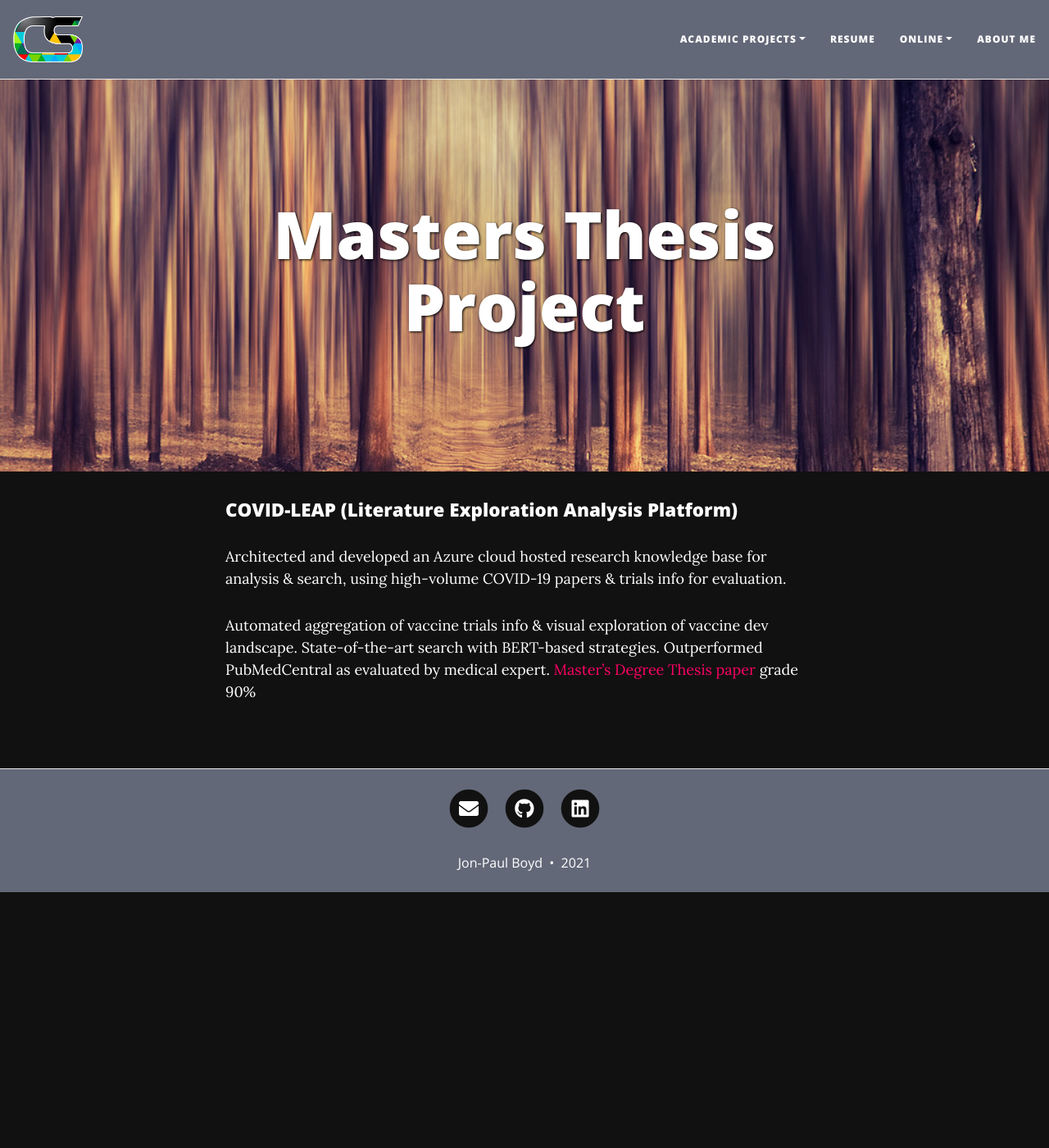
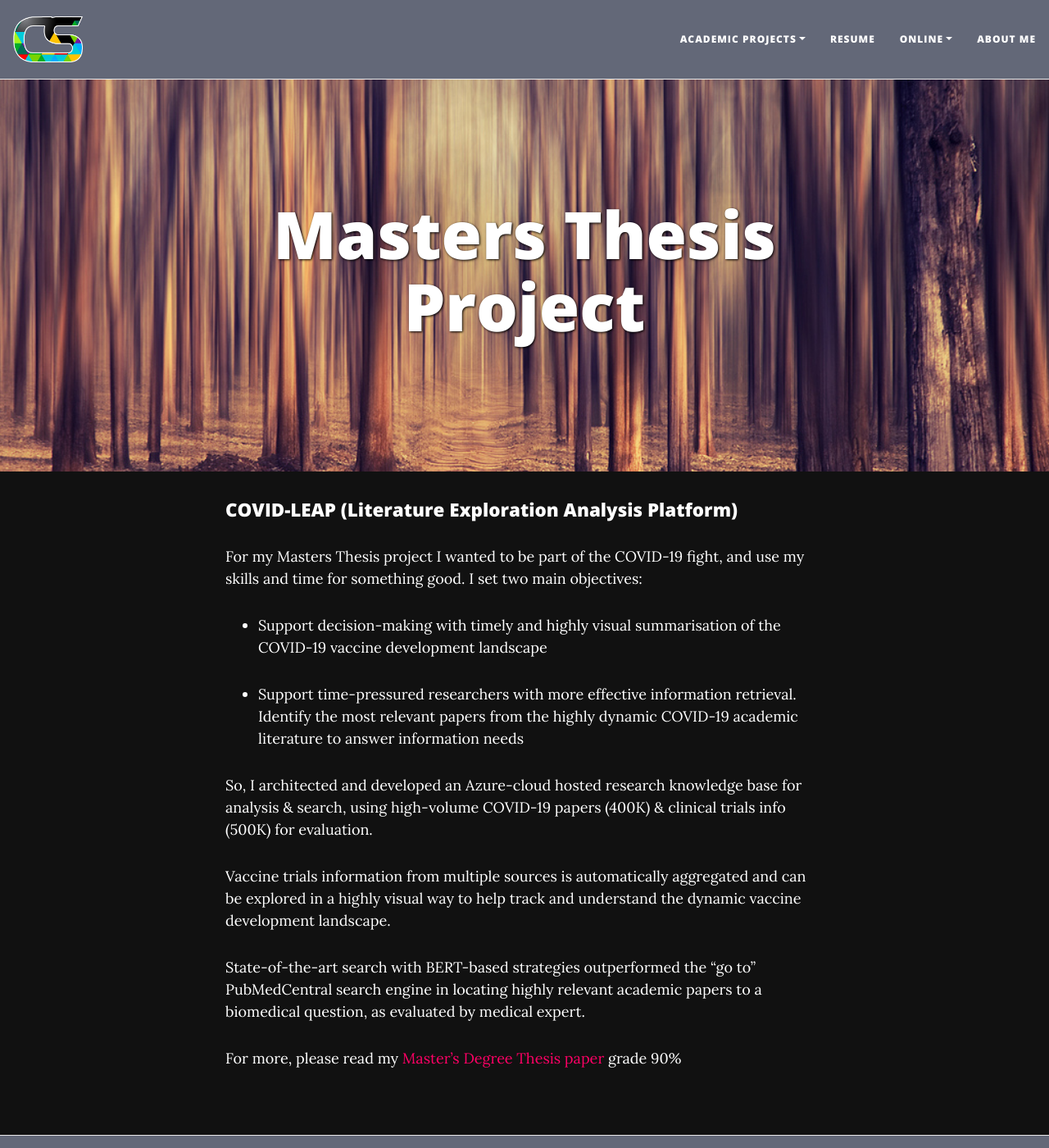
Before and after one commit to corticalstack/corticalstack.github.io, a Jekyll site: the page built from mt.md, in a window 1280 px wide and 1400 px high. Shown: the whole window at 82% size. Built offline with Jekyll 4.4.1, drawn with Linux system fonts in a browser that asks for light colours; nearby versions of some CDN libraries.

Commit message:
Adding thesis

```diff
--- a/mt.md
+++ b/mt.md
@@ -5,7 +5,17 @@ cover-img: /assets/img/mt.jpg
 tags: [learning, Covid-19, natural language processing, information retreival, machine learning, BERT, transformers, neural networks, data engineering]
 ---
 ### COVID-LEAP (Literature Exploration Analysis Platform)
-Architected and developed an Azure cloud hosted research knowledge base for analysis & search, using high-volume COVID-19 papers & trials info for evaluation.
+For my Masters Thesis project I wanted to be part of the COVID-19 fight, and use my skills and time for something good. I set two main objectives:
 
-Automated aggregation of vaccine trials info & visual exploration of vaccine dev landscape. State-of-the-art search with BERT-based strategies. Outperformed PubMedCentral as evaluated by medical expert.
-[Master's Degree Thesis paper](https://docs.google.com/viewer?url=https://github.com/corticalstack/corticalstack.github.io/raw/master/docs/project/Jon-Paul Boyd Masters Thesis Report COVID-LEAP state-of-the-art information retrieval.pdf) grade 90%
+* Support decision-making with timely and highly visual summarisation of the COVID-19 vaccine development landscape
+
+* Support time-pressured researchers with more effective information retrieval. Identify the most relevant papers from the highly dynamic COVID-19 academic literature to answer information needs
+
+
+So, I architected and developed an Azure-cloud hosted research knowledge base for analysis & search, using high-volume COVID-19 papers (400K) & clinical trials info (500K) for evaluation.
+
+Vaccine trials information from multiple sources is automatically aggregated and can be explored in a highly visual way to help track and understand the dynamic vaccine development landscape.
+
+State-of-the-art search with BERT-based strategies outperformed the "go to" PubMedCentral search engine in locating highly relevant academic papers to a biomedical question, as evaluated by medical expert.
+
+For more, please read my [Master's Degree Thesis paper](https://docs.google.com/viewer?url=https://github.com/corticalstack/corticalstack.github.io/raw/master/docs/project/Jon-Paul Boyd Masters Thesis Report COVID-LEAP state-of-the-art information retrieval.pdf) grade 90%
```
